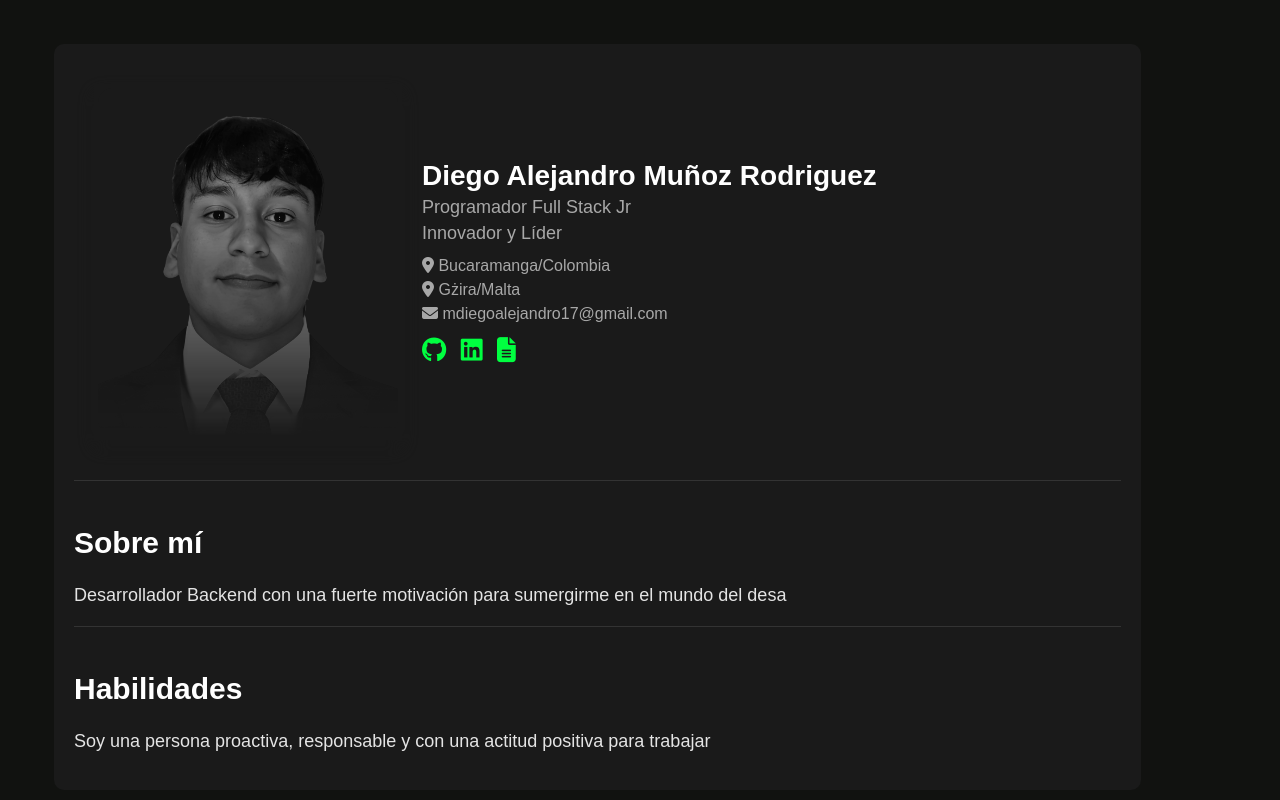
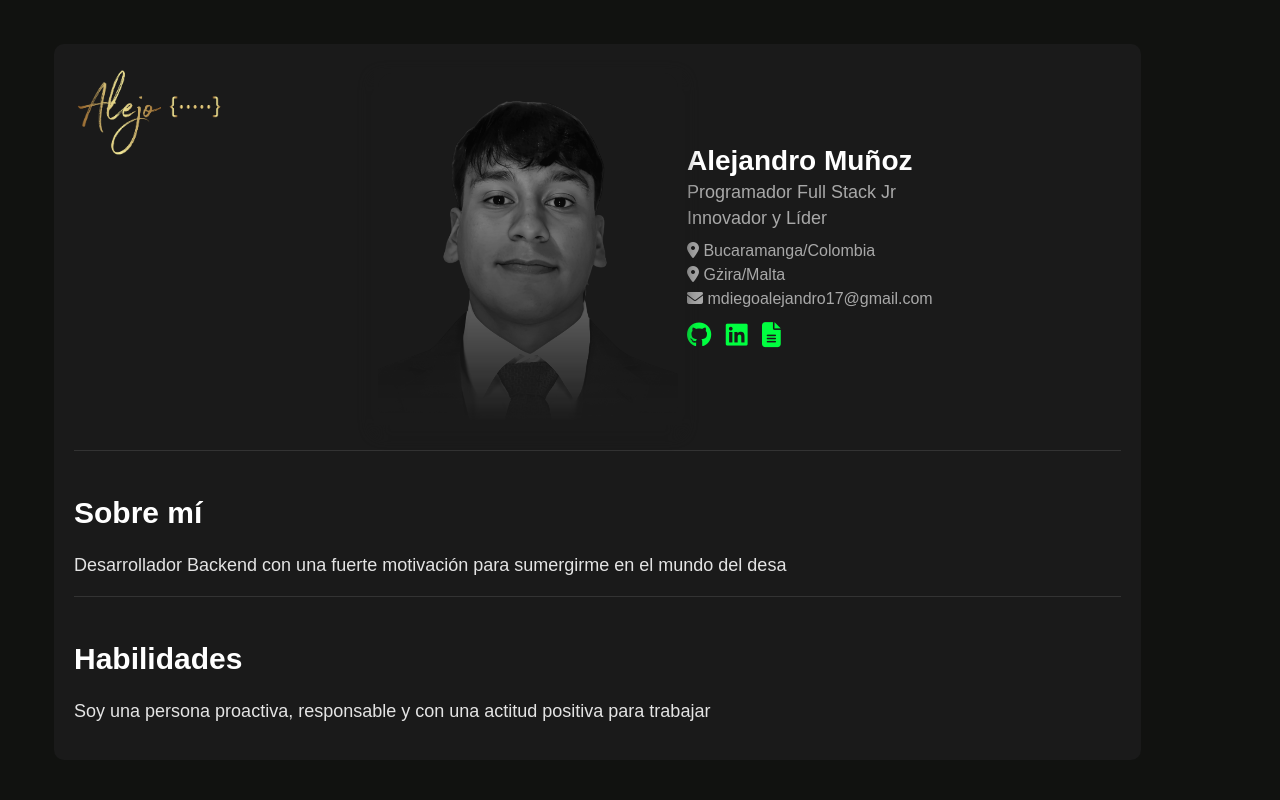
Before and after one commit to AlejoM2056/Portafolio, a plain HTML site: page index.html in a window 1280 px wide. Shown: the top 800 px of the page. Drawn offline with nearby package versions, Linux system fonts and the light colour scheme.

Commit message:
Finish prohect

```diff
--- a/index.html
+++ b/index.html
@@ -17,8 +17,12 @@
 
     <!-- Sección de perfil -->
     <section class="profile-section container">
+        <div class="profile-logo-container">
+            <img src="./img/Captura de pantalla 2025-01-14 a la(s) 12.00.41 a.m.-Photoroom.png" alt="Logo de Diego Alejandro Muñoz"
+                class="profile-logo">
+        </div>
         <div class="profile-header">
-            <h1 class="profile-name" id="profile-name">Diego Alejandro Muñoz Rodriguez</h1>
+            <h1 class="profile-name" id="profile-name">Alejandro Muñoz</h1>
             <div class="profile-photo-container">
                 <img src="./img/Pica-enhance-20250113132805-Photoroom.png" alt="Foto de Diego Alejandro Muñoz"
                     class="profile-photo">
--- a/style.css
+++ b/style.css
@@ -9,6 +9,13 @@ body {
 
 
 }
+
+.profile-name {
+    font-size: 2.5rem; /* Ajusta el tamaño según lo que desees */
+    font-weight: bold; /* Opcional: Para que el texto se vea más destacado */
+    margin: 10px 0; /* Opcional: Espaciado alrededor del nombre */
+}
+
 
 .container {
     width: auto;
@@ -32,9 +39,18 @@ h2 {
     margin-bottom: 10px;
 }
 
+.profile-logo-container {
+    height: 150px;
+    width: 150px;
+    padding: 0; /* Elimina el relleno */
+    margin: 0; /* Elimina el margen */
+    position: absolute; /* Esto asegura que se ubique en la parte superior izquierda */
+
+}
+
 .profile-name {
 
-    font-size: 18px;
+    font-size: 34px;
 }
 
 .profile-photo-container {
@@ -46,11 +62,12 @@ h2 {
     display: flex;
     align-items: center;
     justify-content: center;
-    box-shadow: 0 8px 16px #1a1a1a;
+    box-shadow: 0px 8px 16px #1a1a1a;
     overflow: hidden;
-    margin: 20px;
+    margin: 5px;
     filter: grayscale(100%);
     background-color: transparent;
+    margin-left: 300px;
 
 }
 
@@ -821,10 +838,15 @@ img {
     }
 
     .profile-name {
-        margin: 5px 0;
+        margin: 0px 0;
         display: flex;
         align-items: center;
         justify-content: center;
+
+    }
+
+    .profile-logo-container {
+            display: none; /* Oculta el contenedor del logo en pantallas pequeñas */
     }
 
 
```
Also changed, not shown: img/Captura de pantalla 2024-10-01 a la(s) 4.35.56 p.m..png (deleted), img/Captura de pantalla 2025-01-14 a la(s) 12.00.41 a.m.-Photoroom.png (added), 1 other file.
